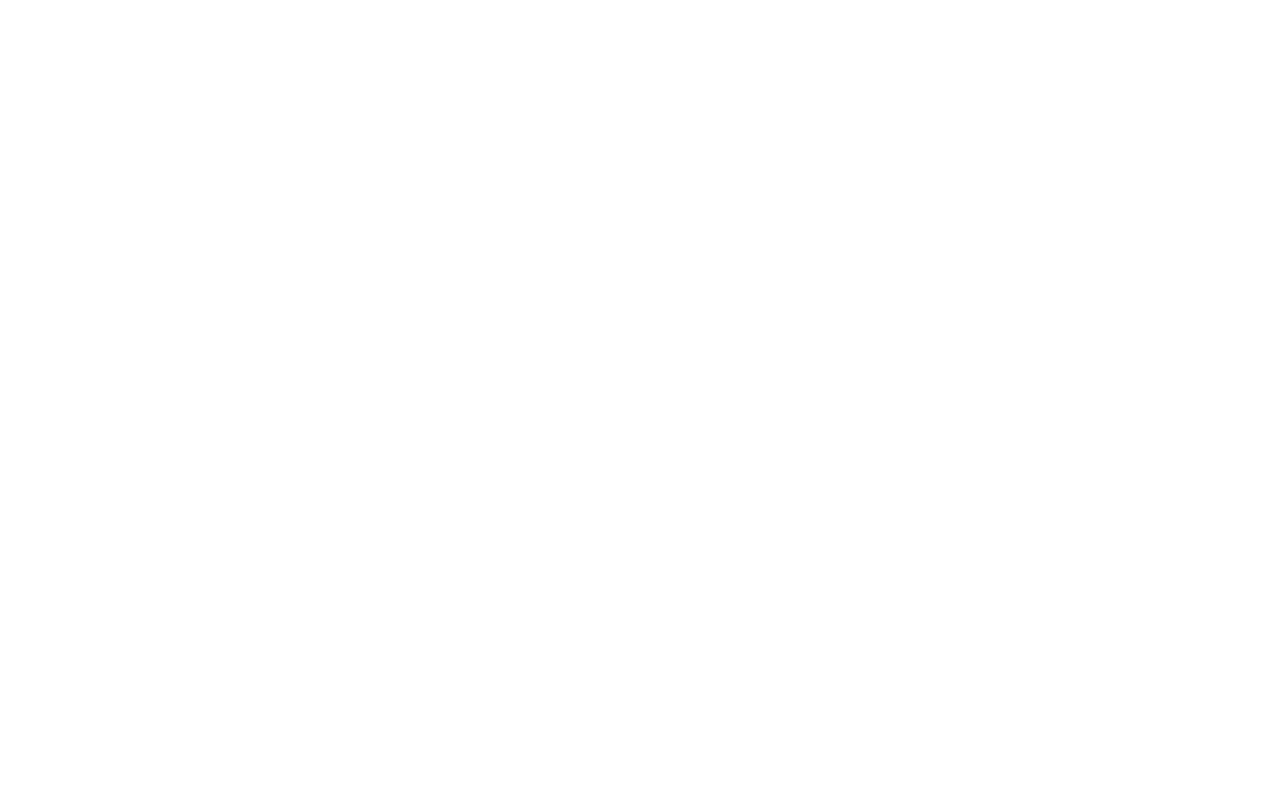
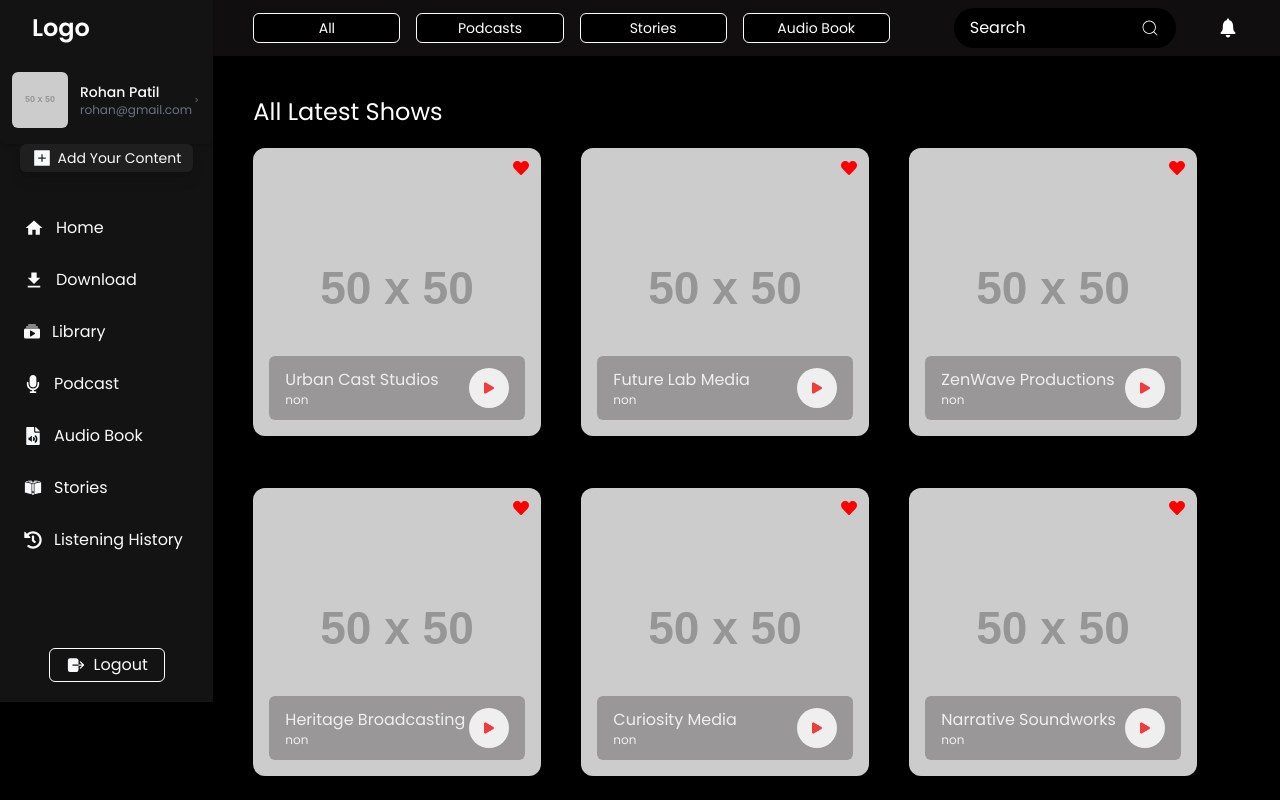
Before and after one commit to satishd01/podcast, a React (Vite) app in the folder podcast/: page /all-latest-shows in a window 1280 px wide. Before the commit this address had no page. Shown: the top 800 px of the page. Built offline with nearby package versions, Linux system fonts and the light colour scheme; the HTML template or start-up script is replaced by a standard one.

Commit message:
feat: AllLatestShows

```diff
--- a/podcast/src/App.jsx
+++ b/podcast/src/App.jsx
@@ -45,6 +45,9 @@
 const AllTopCreators = lazy(() =>
   import("./pages/AllTopCreators/AllTopCreators")
 );
+const AllLatestShows = lazy(() =>
+  import("./pages/AllLatestShows/AllLatestShows")
+);
 
 const App = () => {
   const dispatch = useDispatch();
@@ -88,6 +91,7 @@
           <Route path="/library" element={<Library />} />
           <Route path="/profile" element={<Profile />} />
           <Route path="/all-top-creators" element={<AllTopCreators />} />
+          <Route path="/all-latest-shows" element={<AllLatestShows />} />
           <Route path="/downloaded-podcasts" element={<DownloadedPodcasts />} />
           <Route path="/your-playlist" element={<MyPlaylist />} />
           <Route path="/your-playlist/:playlist" element={<SinglePlaylist />} />
--- a/podcast/src/components/Podcasts/LatestShows/LatestShows.jsx
+++ b/podcast/src/components/Podcasts/LatestShows/LatestShows.jsx
@@ -1,8 +1,11 @@
 import React from "react";
 import shows from "../../../utils/json/podcasts.json";
 import ShowCard from "./ShowCard";
+import { useNavigate } from "react-router-dom";
 
 const LatestShows = ({ isTwoRows = false, text }) => {
+  const navigate = useNavigate();
+
   const rowCount = isTwoRows ? Math.ceil(shows.length / 2) : shows.length;
   const firstRowShows = shows?.slice(0, rowCount);
   const secondRowShows = shows?.slice(rowCount);
@@ -11,7 +14,11 @@
     <>
       <div className="flex items-center justify-between md:mt-14 mt-8 md:pr-0 pr-4">
         <p className="md:text-2xl text-xl">{text}</p>
-        <p className="text-sm text-gray-400">See all</p>
+        <p
+          className="text-sm text-gray-400 cursor-pointer "
+          onClick={() => navigate("/all-latest-shows")}>
+          See all
+        </p>
       </div>
 
       <div className="my-5 overflow-x-auto flex space-x-4 w-full scrollbar-thin scrollbar-thumb-gray-400">
--- /dev/null
+++ b/podcast/src/pages/AllLatestShows/AllLatestShows.jsx
@@ -0,0 +1,59 @@
+import React, { useEffect } from "react";
+import { useDispatch, useSelector } from "react-redux";
+import { toggleSlider } from "../../app/slices/sliderSlice";
+import Footer from "../../components/Footer/Footer";
+import Navbar from "../../components/Navbar/Navbar";
+import SliderDiv from "../../components/SliderDiv/SliderDiv";
+import {
+  resizeHandler,
+  scrollToTop,
+  userSliderHandler,
+} from "../../utils/constants";
+
+import ShowCard from "../../components/Podcasts/LatestShows/ShowCard";
+import podcasts from "../../utils/json/podcasts.json";
+
+const AllLatestShows = () => {
+  scrollToTop();
+  const dispatch = useDispatch();
+
+  const isUserViewOpen = useSelector((state) => state.slider.isSliderOpen);
+
+  useEffect(() => {
+    resizeHandler(dispatch, toggleSlider);
+  }, [dispatch]);
+
+  useEffect(() => {
+    userSliderHandler(dispatch, toggleSlider, isUserViewOpen);
+  }, [isUserViewOpen, dispatch]);
+
+  return (
+    <div>
+      <Navbar />
+      <div className="grid grid-cols-12">
+        <SliderDiv />
+
+        <div
+          className={`${
+            isUserViewOpen ? "md:col-span-10" : "md:col-span-12"
+          } col-span-12 text-white bg-black relative h-auto px-4 md:px-10 py-10`}>
+          <div className="flex items-center justify-between md:pr-0 pr-4">
+            <p className="md:text-2xl text-xl">{"All Latest Shows"}</p>
+          </div>
+          <div className="my-5 flex flex-wrap  gap-4 md:gap-10 w-full ">
+            {podcasts &&
+              podcasts.map((show) => (
+                <div key={show.id} className="flex-shrink-0 pb-3">
+                  <ShowCard show={show} />
+                </div>
+              ))}
+          </div>
+
+          <Footer />
+        </div>
+      </div>
+    </div>
+  );
+};
+
+export default AllLatestShows;
--- a/podcast/src/utils/constants.js
+++ b/podcast/src/utils/constants.js
@@ -104,3 +104,10 @@
   window.addEventListener("resize", handleResize);
   return () => window.removeEventListener("resize", handleResize);
 };
+
+export const scrollToTop = () => {
+  window.scrollTo({
+    top: 0,
+    behavior: "smooth",
+  });
+};
```
